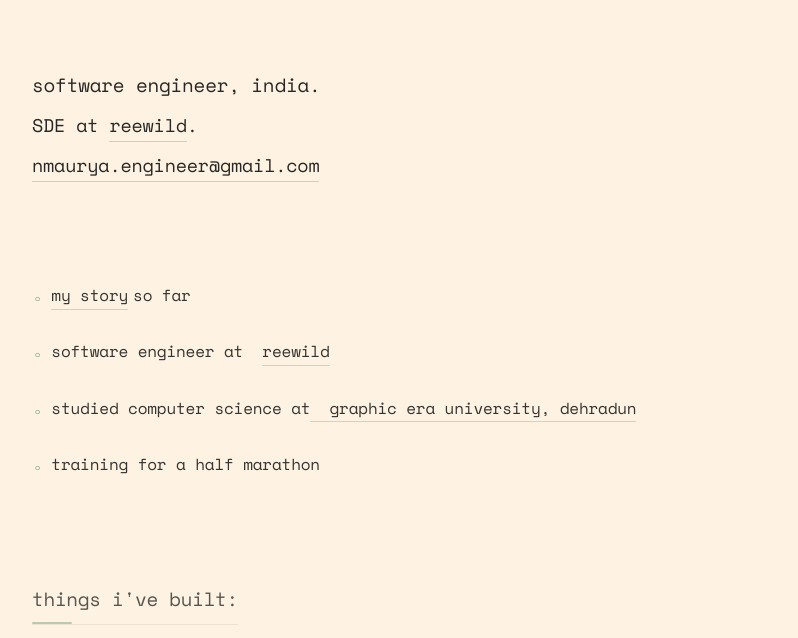
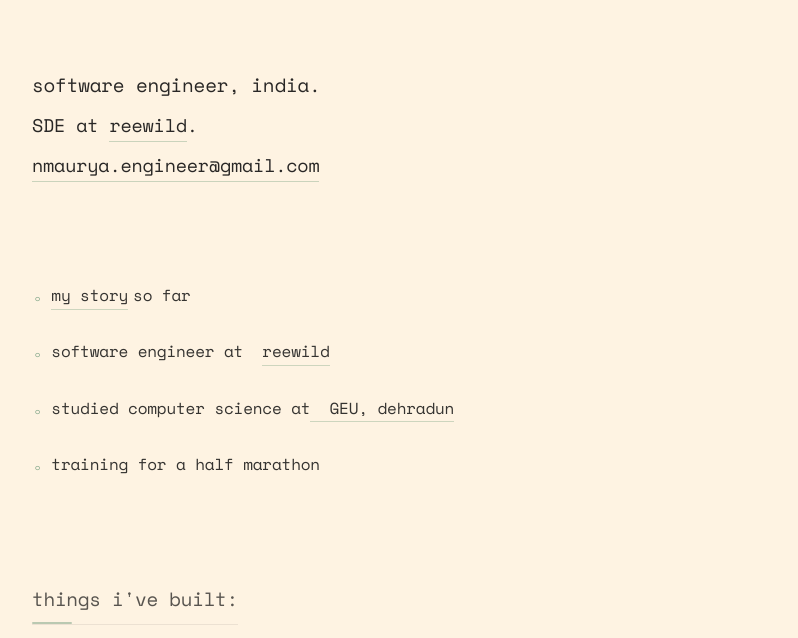
Before and after one commit to Narennnnn/portfolio, a plain HTML site: page index.html in a window 1280 px wide. Shown: the part 120-758 px from the top of the page, without its empty margins (240-1038 px from the left). Drawn offline with nearby package versions, Linux system fonts and the light colour scheme.

Commit message:
shorten college name

```diff
--- a/index.html
+++ b/index.html
@@ -37,7 +37,7 @@
             <ul>
                 <li><a href="#" id="story-link">my story</a> so far</li>
                 <li>software engineer at &nbsp; <a href="https://reewild.com/" target="_blank">reewild</a></li>
-                <li>studied computer science at <a href="https://geu.ac.in/" target="_blank"> &nbsp; graphic era university, dehradun</a></li>
+                <li>studied computer science at <a href="https://geu.ac.in/" target="_blank"> &nbsp; GEU, dehradun</a></li>
                 <li>training for a half marathon</li>
             </ul>
         </section>
```
